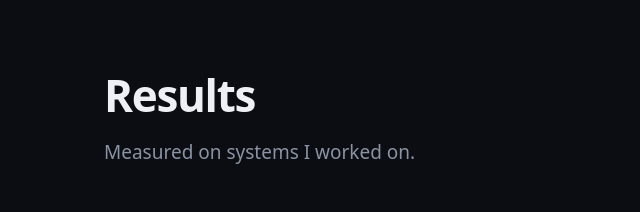
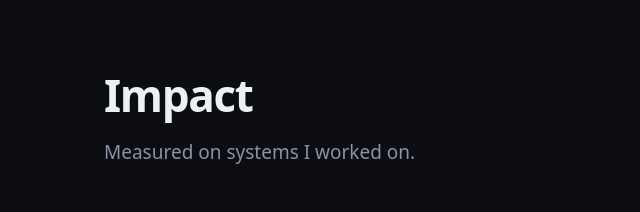
Before and after one commit to Jay-Parmar/JayParmar, an Astro site: page / in a window 1280 px wide. Shown: the part 735-947 px from the top of the page, 0-640 px from the left. Built offline with nearby package versions, Linux system fonts and the light colour scheme; Astro itself is replaced by a stand-in of ours.

Commit message:
Call the results section Impact

```diff
--- a/src/components/Results.astro
+++ b/src/components/Results.astro
@@ -4,7 +4,7 @@ import { results } from '../data/results';
 
 <section class="section" id="results" aria-labelledby="results-title">
   <div class="wrap">
-    <h2 class="title" id="results-title">Results</h2>
+    <h2 class="title" id="results-title">Impact</h2>
     <p class="lead">Measured on systems I worked on.</p>
     <ul class="list" role="list">
       {
```
Also changed, not shown: tests/site/results.test.ts (+4 -0 lines).
